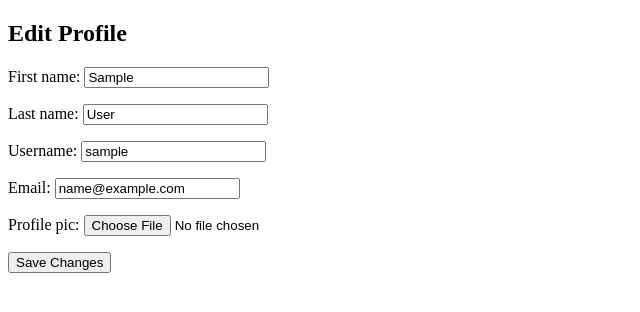
After one commit to karmakr1920/echomind, a Django app: page /profile/edit/ in a window 1280 px wide. The commit adds this page. Shown: the top 312 px of the page, without its empty margins (0-640 px from the left). Run offline with Django 5.2, Linux system fonts and the light colour scheme; the visitor is signed in with stand-in values (Sample User, id 1).

Commit message:
feature : 1) Added Authentication for user 2) Added Profile priviledge and signal 3) Profile setup

```diff
--- a/blog/apps.py
+++ b/blog/apps.py
@@ -4,3 +4,6 @@ from django.apps import AppConfig
 class BlogConfig(AppConfig):
     default_auto_field = 'django.db.models.BigAutoField'
     name = 'blog'
+
+    def ready(self):
+        import blog.signals
--- a/blog/forms.py
+++ b/blog/forms.py
@@ -120,23 +120,60 @@ class LoginForm(forms.Form):
         password = cleaned_data.get('password')
 
         if username_or_email and password:
-            # First, try to authenticate using username
-            user = authenticate(username=username_or_email, password=password)
+            # Try logging in with username first
+            user = authenticate(request=self.request, username=username_or_email, password=password)
 
-            # If not found, try to authenticate using email
+            # If failed, try with email
             if user is None:
-                from django.contrib.auth.models import User
                 try:
                     user_obj = User.objects.get(email__iexact=username_or_email)
-                    user = authenticate(username=user_obj.username, password=password)
+                    user = authenticate(request=self.request, username=user_obj.username, password=password)
                 except User.DoesNotExist:
-                    pass
+                    user = None
 
+            # Handle errors
             if user is None:
-                raise ValidationError("Invalid login credentials.")
+                self.add_error('username_or_email', "Invalid username/email or password.")
             elif not user.is_active:
-                raise ValidationError("This account is inactive. Please contact support.")
+                self.add_error('username_or_email', "This account is inactive. Contact support.")
 
-            cleaned_data['user'] = user  # so view can use request.login()
+            cleaned_data['user'] = user  # Pass user to view
 
         return cleaned_data
+
+
+class ProfileUpdateForm(forms.Form):
+    first_name = forms.CharField(max_length=30, required=True)
+    last_name = forms.CharField(max_length=30, required=True)
+    username = forms.CharField(max_length=30, required=True)
+    email = forms.EmailField(required=True)
+    profile_pic = forms.FileField(required=False)
+
+    # Only letters allowed in names
+    def clean_first_name(self):
+        first_name = self.cleaned_data.get('first_name')
+        if not re.match(r'^[A-Za-z]+$', first_name):
+            raise ValidationError("First name can only contain letters.")
+        return first_name
+
+    def clean_last_name(self):
+        last_name = self.cleaned_data.get('last_name')
+        if not re.match(r'^[A-Za-z]+$', last_name):
+            raise ValidationError("Last name can only contain letters.")
+        return last_name
+
+    # Unique username (skip current user)
+    def clean_username(self):
+        username = self.cleaned_data.get('username')
+        user_qs = User.objects.filter(username__iexact=username).exclude(id=self.initial['user_id'])
+        if user_qs.exists():
+            raise ValidationError("This username already exists.")
+        return username
+
+    # Unique email (skip current user)
+    def clean_email(self):
+        email = self.cleaned_data.get('email')
+        email_qs = User.objects.filter(email__iexact=email).exclude(id=self.initial['user_id'])
+        if email_qs.exists():
+            raise ValidationError("This email is already registered.")
+        return email
--- a/blog/models.py
+++ b/blog/models.py
@@ -52,3 +52,10 @@ class Post(models.Model):
 
         def __str__(self):
             return self.title
+
+class Profile(models.Model):
+    user = models.OneToOneField(User, on_delete=models.CASCADE, related_name='profile')
+    profile_pic = models.ImageField(upload_to='profiles/', null=True, blank=True)
+
+    def __str__(self):
+        return self.user.username
--- /dev/null
+++ b/blog/signals.py
@@ -0,0 +1,11 @@
+from django.db.models.signals import post_save
+from django.contrib.auth.models import User
+from django.dispatch import receiver
+from .models import Profile
+
+@receiver(post_save, sender=User)
+def handle_user_profile(sender, instance, created, **kwargs):
+    if created:
+        Profile.objects.create(user=instance)   # new user registered
+    else:
+        instance.profile.save()                # user updated, update profile
--- /dev/null
+++ b/blog/templates/blog/edit_profile.html
@@ -0,0 +1,24 @@
+<!DOCTYPE html>
+<html lang="en">
+<head>
+    <meta charset="UTF-8">
+    <meta name="viewport" content="width=device-width, initial-scale=1.0">
+    <title>Edit Profile</title>
+</head>
+<body>
+    <h2>Edit Profile</h2>
+
+<form method="POST" enctype="multipart/form-data">
+    {% csrf_token %}
+    {{ form.as_p }}
+    <button type="submit">Save Changes</button>
+</form>
+
+<br>
+
+{% if request.user.profile.profile_pic %}
+    <img src="{{ request.user.profile.profile_pic.url }}" width="120" />
+{% endif %}
+
+</body>
+</html>
--- a/blog/urls.py
+++ b/blog/urls.py
@@ -8,5 +8,10 @@ urlpatterns = [
     path('add/blog/',views.create_blog,name= 'create_blog'),
     path('edit/blog/<int:pk>',views.update_blog,name= 'update_blog'),
     path('delete/blog/<int:pk>',views.delete_blog,name= 'delete_blog'),
+    path('register/',views.register_view, name= 'register'),
+    path('login/',views.login_view, name= 'login'),
+    path('logout/',views.logout_view, name= 'logout'),
+    path('profile/view/', views.profile_view, name='view_profile'),
+    path('profile/edit/', views.edit_profile_view, name='edit_profile'),
 
 ]
--- a/blog/views.py
+++ b/blog/views.py
@@ -1,11 +1,62 @@
 from django.shortcuts import render,redirect,get_object_or_404
 from .models import Post,Category,Tag
-from .forms import PostForm
+from .forms import PostForm,RegisterForm,LoginForm,ProfileUpdateForm
+from django.contrib.auth import login,logout
+from django.contrib.auth.decorators import login_required
+from django.contrib.auth.models import User
+from django.contrib import messages
+
+def register_view(request):
+    if request.method == 'POST':
+        form = RegisterForm(request.POST, request.FILES)
+        if form.is_valid():
+            user = User.objects.create_user(
+                first_name=form.cleaned_data['first_name'],
+                last_name=form.cleaned_data['last_name'],
+                username=form.cleaned_data['username'],
+                email=form.cleaned_data['email'],
+                password=form.cleaned_data['password'],
+            )
+
+            # Save profile picture if uploaded
+            profile = user.profile  # auto created from signal
+            profile.profile_pic = form.cleaned_data.get('profile_pic')
+            profile.save()
+
+            login(request, user)
+            messages.success(request,'Registration succesful. You are now logged in.')
+            return redirect('blog_list')
+    else:
+        form = RegisterForm()
+
+    return render(request, 'blog/register_form.html', {'form': form})
+
+def login_view(request):
+    if request.method == 'POST':
+        form = LoginForm(request.POST)
+        form.request = request  # Needed for authenticate()
+        if form.is_valid():
+            user = form.cleaned_data.get('user')
+            login(request, user)
+            messages.success(request,'You are now logged in.')
+            return redirect('blog_list')
+    else:
+        form = LoginForm()
+
+    return render(request, 'blog/login_form.html', {'form': form})
+
+@login_required
+def logout_view(request):
+    logout(request)   # must pass request
+    messages.success(request,'You are now logged out.')
+    return redirect('login')
 
 def index(request):
     return render(request, 'blog/index.html')
 
+
 def blog_list(request):
+    # blogs = Post.objects.filter(author = request.user)
     blogs = Post.objects.all()
     context = {'blogs' : blogs}
     return render(request, 'blog/blog_list.html',context)
@@ -22,6 +73,7 @@ def blog_detail(request,slug):
 
     return render(request, 'blog/blog_detail.html', {'blog': blog})
 
+@login_required
 def create_blog(request):
     if request.method == 'POST':
         form = PostForm(request.POST)
@@ -35,6 +87,7 @@ def create_blog(request):
         form = PostForm()  # GET request
     return render(request, 'blog/blog_form.html', {'form': form})
 
+@login_required
 def update_blog(request, pk):
     blog = get_object_or_404(Post, pk=pk)
 
@@ -48,7 +101,51 @@ def update_blog(request, pk):
 
     return render(request, 'blog/blog_form.html', {'form': form})
 
+@login_required
 def delete_blog(request,pk):
     blog = get_object_or_404(Post, pk=pk)
     blog.delete()
     return redirect('blog_list')
+
+@login_required
+def profile_view(request):
+    user = request.user  # No need to query
+    return render(request, 'blog/user_profile.html', {'userdata': user})
+
+
+@login_required
+def edit_profile_view(request):
+    user = request.user
+    profile = user.profile
+
+    if request.method == 'POST':
+        form = ProfileUpdateForm(request.POST, request.FILES, initial={'user_id': user.id})
+
+        if form.is_valid():
+            # Update User model
+            user.first_name = form.cleaned_data['first_name']
+            user.last_name = form.cleaned_data['last_name']
+            user.username = form.cleaned_data['username']
+            user.email = form.cleaned_data['email']
+            user.save()
+
+            # Update Profile model (profile_pic only)
+            if form.cleaned_data.get('profile_pic'):
+                profile.profile_pic = form.cleaned_data.get('profile_pic')
+            profile.save()
+
+            messages.success(request, "Profile updated successfully!")
+            return redirect('blog_list')
+
+    else:
+        form = ProfileUpdateForm(
+            initial={
+                'first_name': user.first_name,
+                'last_name': user.last_name,
+                'username': user.username,
+                'email': user.email,
+                'user_id': user.id
+            }
+        )
+
+    return render(request, 'blog/edit_profile.html', {'form': form})
--- a/echomind/settings.py
+++ b/echomind/settings.py
@@ -116,6 +116,9 @@ USE_TZ = True
 # https://docs.djangoproject.com/en/5.2/howto/static-files/
 
 STATIC_URL = 'static/'
+MEDIA_URL = '/media/'
+MEDIA_ROOT = BASE_DIR / 'media'
+
 
 # Default primary key field type
 # https://docs.djangoproject.com/en/5.2/ref/settings/#default-auto-field
--- a/echomind/urls.py
+++ b/echomind/urls.py
@@ -16,8 +16,12 @@ Including another URLconf
 """
 from django.contrib import admin
 from django.urls import path,include
+from django.conf import settings
+from django.conf.urls.static import static
 
 urlpatterns = [
     path('admin/', admin.site.urls),
     path('',include('blog.urls'))
 ]
+if settings.DEBUG:
+    urlpatterns += static(settings.MEDIA_URL, document_root=settings.MEDIA_ROOT)
```
Also changed, not shown: blog/templates/blog/blog_list.html (+17 -0 lines), blog/templates/blog/login_form.html (added, +21 -0 lines), blog/templates/blog/register_form.html (added, +16 -0 lines), blog/templates/blog/user_profile.html (added, +21 -0 lines), blog/migrations/0002_profile.py (added).
